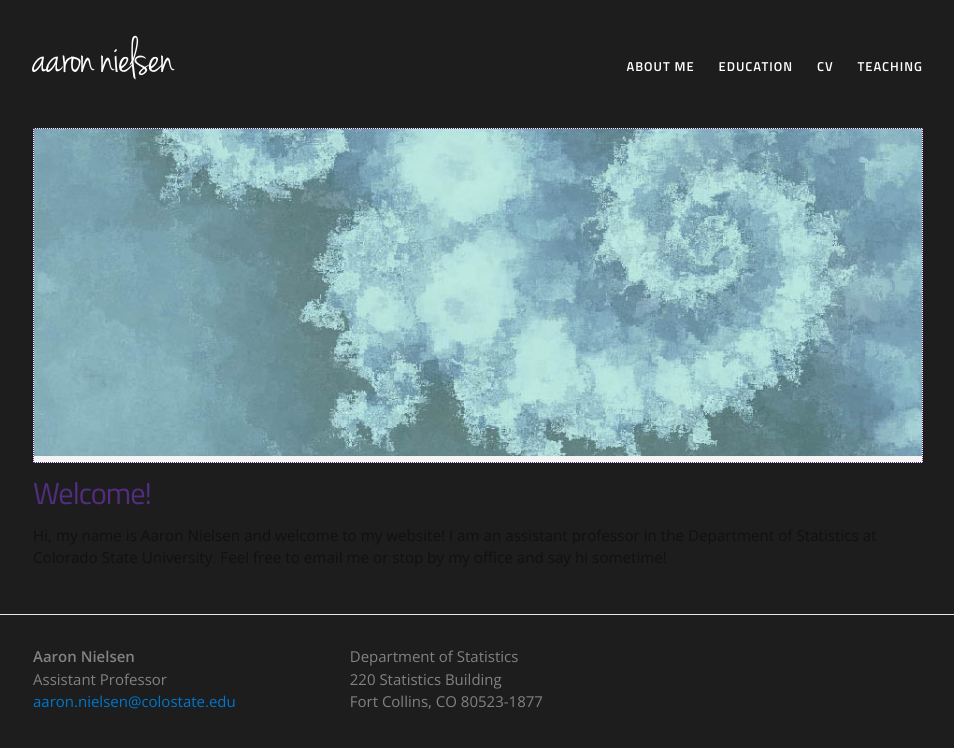
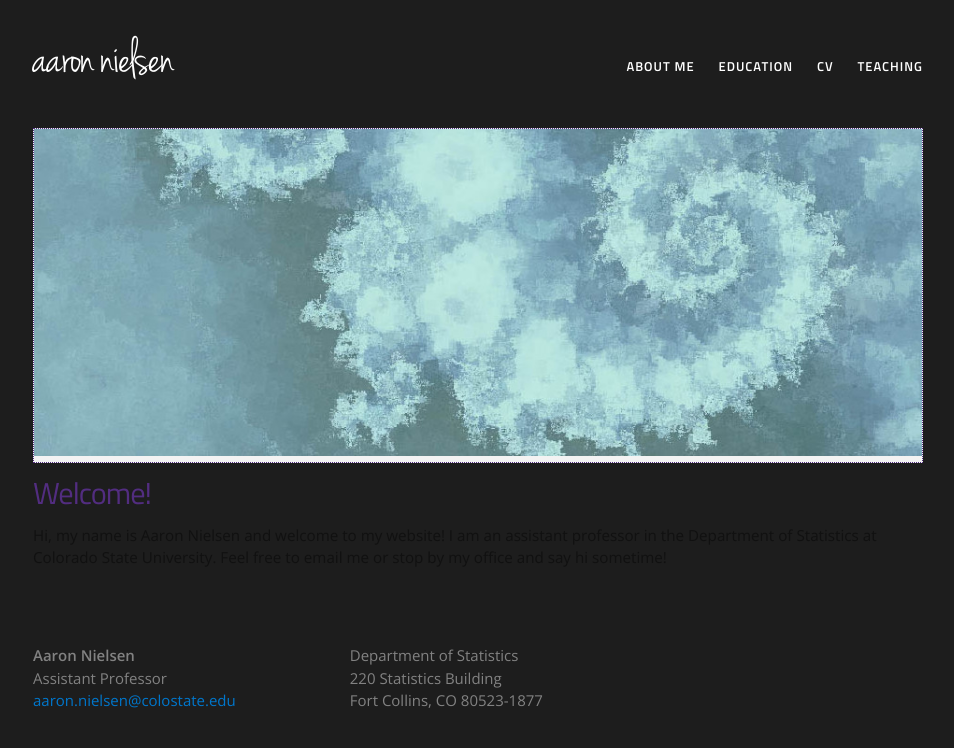
Before and after one commit to aaron-nielsen/aaron-nielsen.github.io, a Jekyll site: the page built from index.html, in a window 1280 px wide. Shown: the top 748 px of the page, without its empty margins (162-1116 px from the left). Built offline with Jekyll 4.4.1, drawn with Linux system fonts in a browser that asks for light colours.

Commit message:
Update _layout.scss

```diff
--- a/_sass/_layout.scss
+++ b/_sass/_layout.scss
@@ -74,7 +74,7 @@
  * Site footer
  */
 .site-footer {
-    border-top: 1px solid $grey-color-light;
+    border-top: 0px solid $grey-color-light;
     padding: $spacing-unit 0;
 }
 
```
